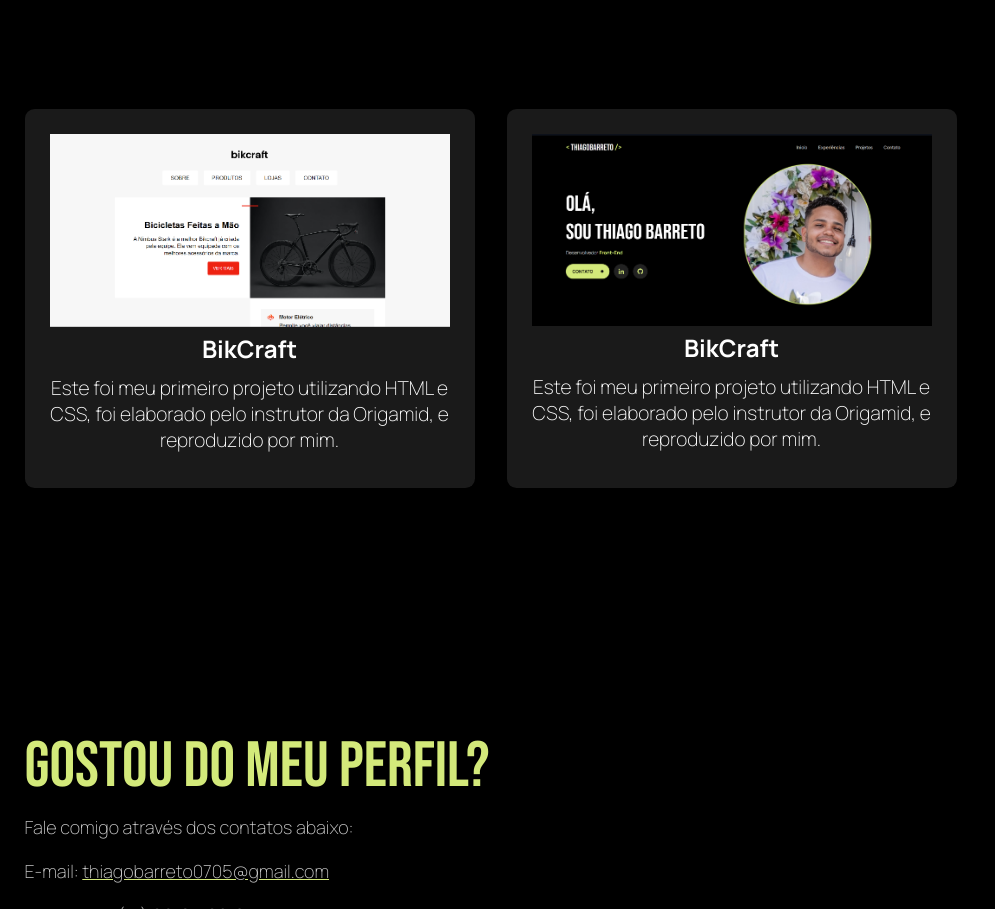
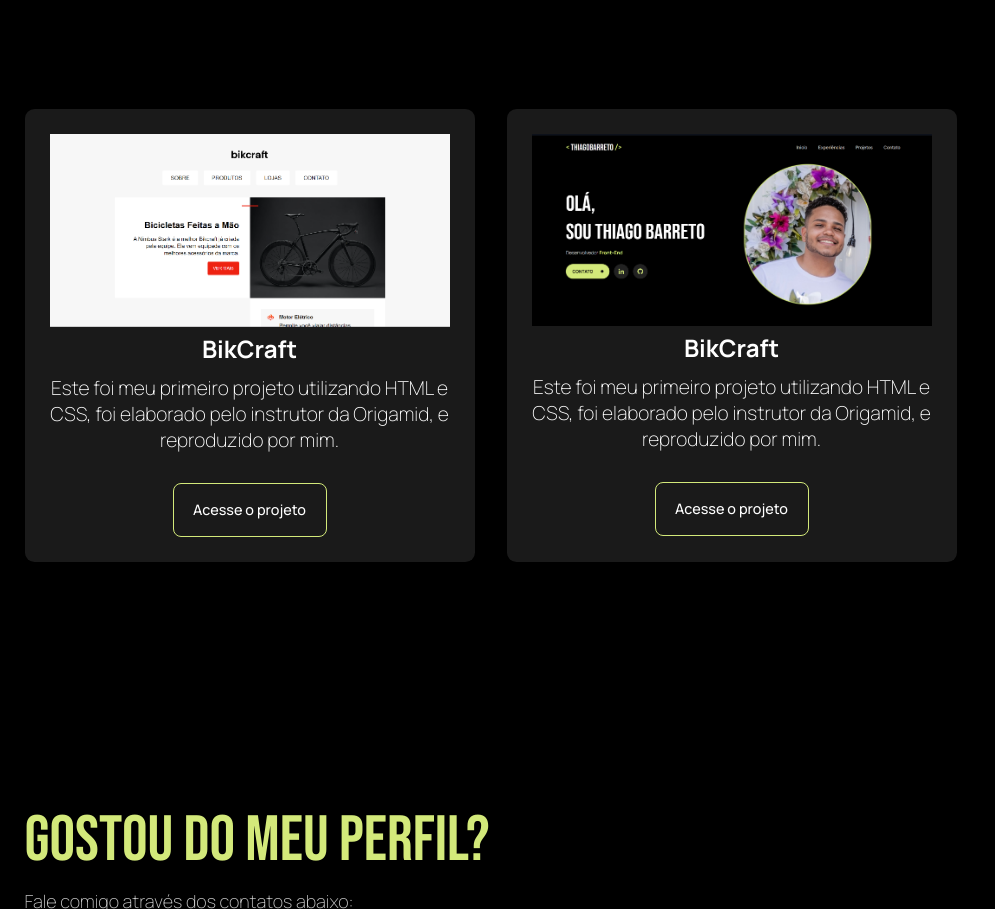
Before and after one commit to othbarreto/portfolio, a plain HTML site: page index.html in a window 1280 px wide. Shown: the part 1353-2262 px from the top of the page, without its empty margins (0-995 px from the left). Drawn offline with Linux system fonts and the light colour scheme.

Commit message:
Atualizações

```diff
--- a/index.html
+++ b/index.html
@@ -12,7 +12,7 @@
 <body>
   <header>
     <div class="logo">
-      <a href="index.html"><span class="cor-verde">
+      <a href="#inicio"><span class="cor-verde">
           < </span>THIAGOBARRETO <span class="cor-verde">/></span></a>
     </div>
     <nav aria-label="primaria" class="menu">
@@ -23,24 +23,20 @@
     </nav>
   </header>
   <main class="conteudo" id="inicio">
-
     <article class="info-pessoal">
       <h1>OLÁ, <br> SOU THIAGO BARRETO</h1>
       <p>Desenvolvedor <span class="cor-verde">Front-End</span></p>
       <div class="icones">
         <a href="#contato"><img src="img/icones/button.svg" alt="botao contato"></a>
-        <a href="#" class="icon"><img src="img/icones/bxl-linkedin.svg.svg" alt="LinkedIn"></a>
-        <a href="#" class="icon"><img src="img/icones/bxl-github.svg" alt="GitHub"></a>
+        <a href="https://www.linkedin.com/in/thiago-barreto-3650311b8" target="_blank" class="icon"><img src="img/icones/bxl-linkedin.svg.svg" alt="LinkedIn"></a>
+        <a href="https://github.com/othbarreto" class="icon" target="_blank"><img src="img/icones/bxl-github.svg" alt="GitHub"></a>
     </article>
-
     <aside class="foto-pessoal">
       <img src="img/foto/fotoperfil.png" alt="Foto Thiago Barreto">
     </aside>
-
     <aside class="experiencias-titulo cor-verde" id="experiencias">
       <h1>EXPERIÊNCIAS</h1>
     </aside>
-
     <article class="experiencia-conteudo">
       <aside class="emprego">
         <p class="nome-empresa cor-verde">GBM Tech & Control</p>
@@ -71,7 +67,6 @@
         <a>Condução de trens vazios e carregados no trecho Serra Do Mar - SP (Embu-Guaçu - Paratinga).</a>
       </aside>
     </article>
-
     <article class="todos-projetos" id="projetos">
       <aside class="titulo-principal">
         <h2 class="cor-verde">MEUS PROJETOS</h2>
@@ -87,8 +82,11 @@
             <h2>BikCraft</h2>
             <p>Este foi meu primeiro projeto utilizando HTML e CSS, foi elaborado pelo instrutor da Origamid, e reproduzido por mim.</p>
           </article>
+          <article class="acesso-projeto">
+            <a href="https://othbarreto.github.io/bikcraft-origamid/" target="_blank">Acesse o projeto</a>
+          </article>
         </article>
-        <article class="projeto">
+        <article class=" projeto">
           <aside>
             <img src="img/projetos/portifolio.png" alt="">
           </aside>
@@ -96,11 +94,13 @@
             <h2>BikCraft</h2>
             <p>Este foi meu primeiro projeto utilizando HTML e CSS, foi elaborado pelo instrutor da Origamid, e reproduzido por mim.</p>
           </article>
+          <article class="acesso-projeto">
+            <a href="https://othbarreto.github.io/portfolio" target="_blank">Acesse o projeto</a>
+          </article>
         </article>
       </article>
     </article>
     </article>
-
     <article class="contato" id="contato">
       <h1 class="cor-verde">GOSTOU DO MEU PERFIL?</h1>
       <aside class="informacoes">
@@ -109,12 +109,10 @@
         <p>WhatsApp: <span class="decoracao-ctt">(13) 99187-9219</span></p>
       </aside>
     </article>
-
   </main>
   <footer>
     <p>© 2024 Thiago Barreto</p>
   </footer>
-
 </body>
 
 </html>
--- a/style.css
+++ b/style.css
@@ -140,6 +140,10 @@ p {
 }
 
 .projeto {
+  display: flex;
+  flex-direction: column;
+  align-items: center;
+  text-align: center;
   width: 25rem;
   margin-top: 2rem;
   background-color: #1a1a1a;
@@ -176,13 +180,29 @@ p {
   text-align: center;
 }
 
-.titulo-projeto h2 {
+.titulo-projeto h2,
+.acesso-projeto a {
   font-size: 1.5rem;
   font-family: "Manrope", sans-serif;
 }
 .tecnologias p,
 .titulo-projeto p {
   font-size: 1.2rem;
+}
+
+.acesso-projeto {
+  width: 120px;
+  padding: 1rem;
+  border-radius: 0.5rem;
+  border: 0.1rem solid #d3e97a;
+  margin-top: 20px;
+}
+
+.acesso-projeto a {
+  text-decoration: none;
+  color: #fff;
+  font-size: 0.9rem;
+  font-weight: 500;
 }
 
 .contato {
```
